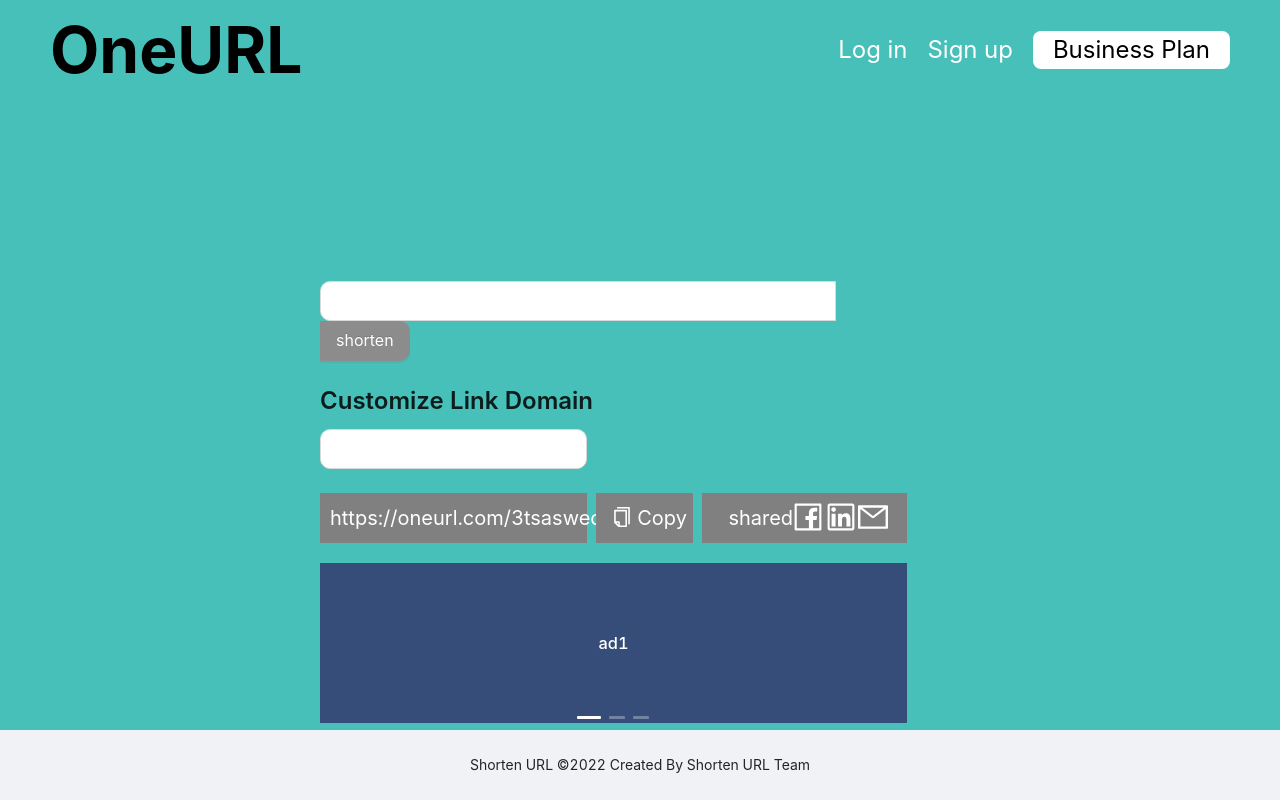
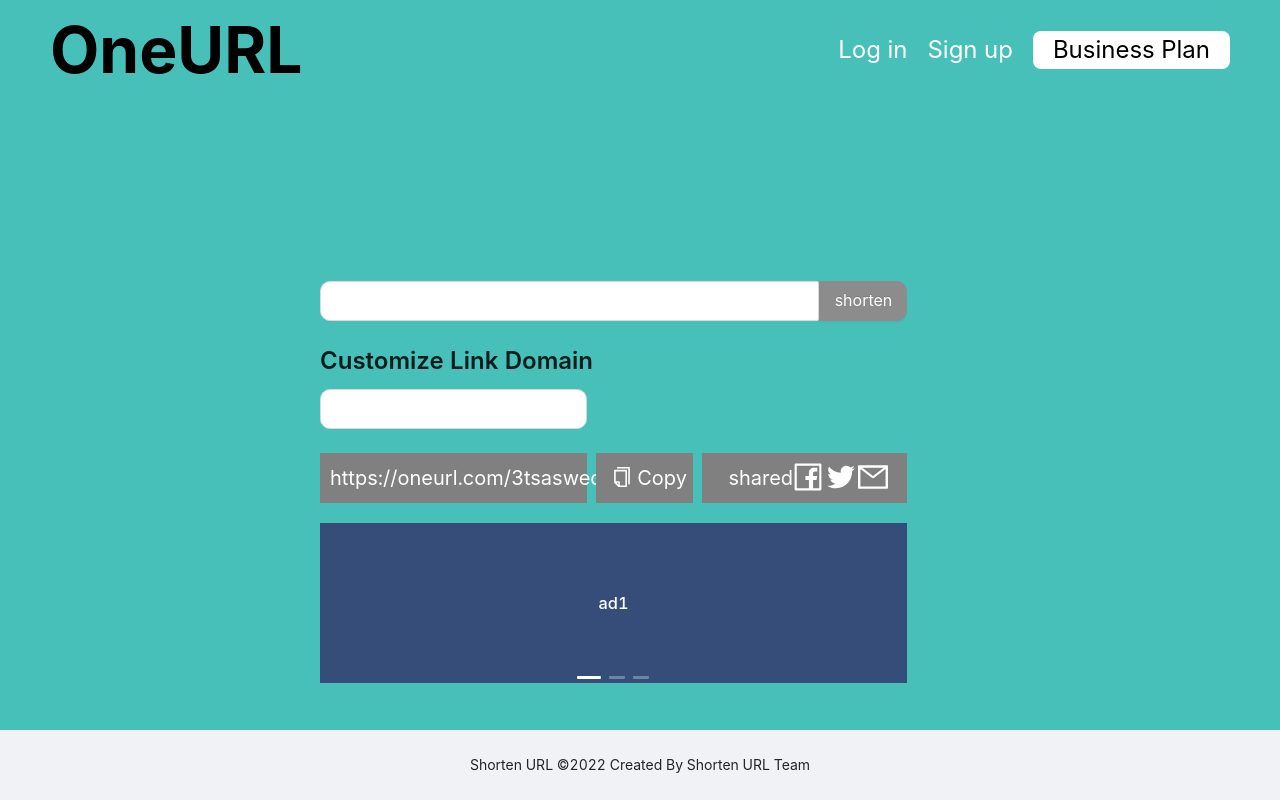
Before and after one commit to COMP539-OneURL/one-url-frontend, a React (Create React App) app: page /shortenUrl in a window 1280 px wide. Built offline with nearby package versions, Linux system fonts and the light colour scheme.

Commit message:
feat(frontend): add shared button

```diff
--- a/package.json
+++ b/package.json
@@ -12,6 +12,7 @@
     "react-dom": "^17.0.2",
     "react-router-dom": "6",
     "react-scripts": "5.0.0",
+    "react-share": "^4.4.0",
     "web-vitals": "^2.1.4"
   },
   "scripts": {
--- a/src/pages/shortenUrl/index.jsx
+++ b/src/pages/shortenUrl/index.jsx
@@ -2,8 +2,9 @@
 import { useState } from "react";
 import Layout from "../../components/layout";
 import { Form, Input, Row, Col, Button, Typography, Carousel } from "antd";
-import { CopyOutlined, CheckOutlined, FacebookOutlined, LinkedinOutlined, MailOutlined } from "@ant-design/icons";
+import { CopyOutlined, CheckOutlined, FacebookOutlined, LinkedinOutlined, MailOutlined, TwitterOutlined } from "@ant-design/icons";
 import { Link } from "react-router-dom";
+import { EmailShareButton, FacebookShareButton, TwitterShareButton } from "react-share";
 
 const { Item } = Form;
 const { Title, Paragraph } = Typography;
@@ -24,18 +25,23 @@
     background: "#364d79",
   };
 
-  const onfinish = () => {};
+  const onFinish = (values) => {
+    // todo
+    console.log(values);
+  };
   return (
     <Layout>
-      <Form onfinish={onfinish}>
+      <Form onFinish={onFinish}>
         <Row style={{ marginTop: "180px" }}>
           <Col span={11} offset={6}>
-            <Item name='origin-url' rules={[{ required: true, message: "Please input your url!" }]}>
-              <Input.Group>
-                <Input
-                  style={{ width: "88%", borderTopLeftRadius: "10px", borderBottomLeftRadius: "10px" }}
-                  size='large'
-                />
+            <Row>
+              <Item
+                name='origin-url'
+                style={{ width: "85%", borderTopLeftRadius: "10px", borderBottomLeftRadius: "10px" }}
+                rules={[{ required: true, message: "Please input your url!" }]}
+              >
+                <Input style={{ borderTopLeftRadius: "10px", borderBottomLeftRadius: "10px" }} size='large' />
+              </Item>
               <Button
                 type='primary'
                 htmlType='submit'
@@ -48,12 +54,12 @@
                   borderTopRightRadius: "10px",
                   borderBottomRightRadius: "10px",
                   color: "white",
+                  width: "15%",
                 }}
               >
                 shorten
               </Button>
-              </Input.Group>
-            </Item>
+            </Row>
           </Col>
         </Row>
         <Row>
@@ -90,25 +96,25 @@
                   <Row style={{ color: "white", fontSize: "20px" }}>shared</Row>
                 </Col>
                 <Col span={4} offset={4}>
-                  <Link to='#' onClick={copy} style={{ color: "white", fontSize: "30px" }}>
+                  <FacebookShareButton url={result} quote="oneUrl" hashtag="#shortenUrl" description="generated by oneUrl" style={{ color: "white", fontSize: "30px" }}>
                     <FacebookOutlined />
-                  </Link>
+                  </FacebookShareButton>
                 </Col>
                 <Col span={4}>
-                  <Link to='#' onClick={copy} style={{ color: "white", fontSize: "30px" }}>
-                    <LinkedinOutlined />
-                  </Link>
+                  <TwitterShareButton url={result} title="oneUrl" hashtags={["oneUrl"]} style={{ color: "white", fontSize: "30px" }}>
+                    <TwitterOutlined />
+                  </TwitterShareButton>
                 </Col>
                 <Col span={4}>
-                  <Link to='#' onClick={copy} style={{ color: "white", fontSize: "30px" }}>
+                  <EmailShareButton subject="oneUrl" body={result} style={{ color: "white", fontSize: "30px" }}>
                     <MailOutlined />
-                  </Link>
+                  </EmailShareButton>
                 </Col>
               </Row>
             </Col>
           </Col>
         </Row>
-        <Row style={{marginTop:"20px"}}>
+        <Row style={{ marginTop: "20px" }}>
           <Col span={11} offset={6}>
             <Carousel>
               <div>
```
Also changed, not shown: 1 other file (tests, documents, lock files or other folders). Lines whose indentation alone changed are shown as unchanged.
